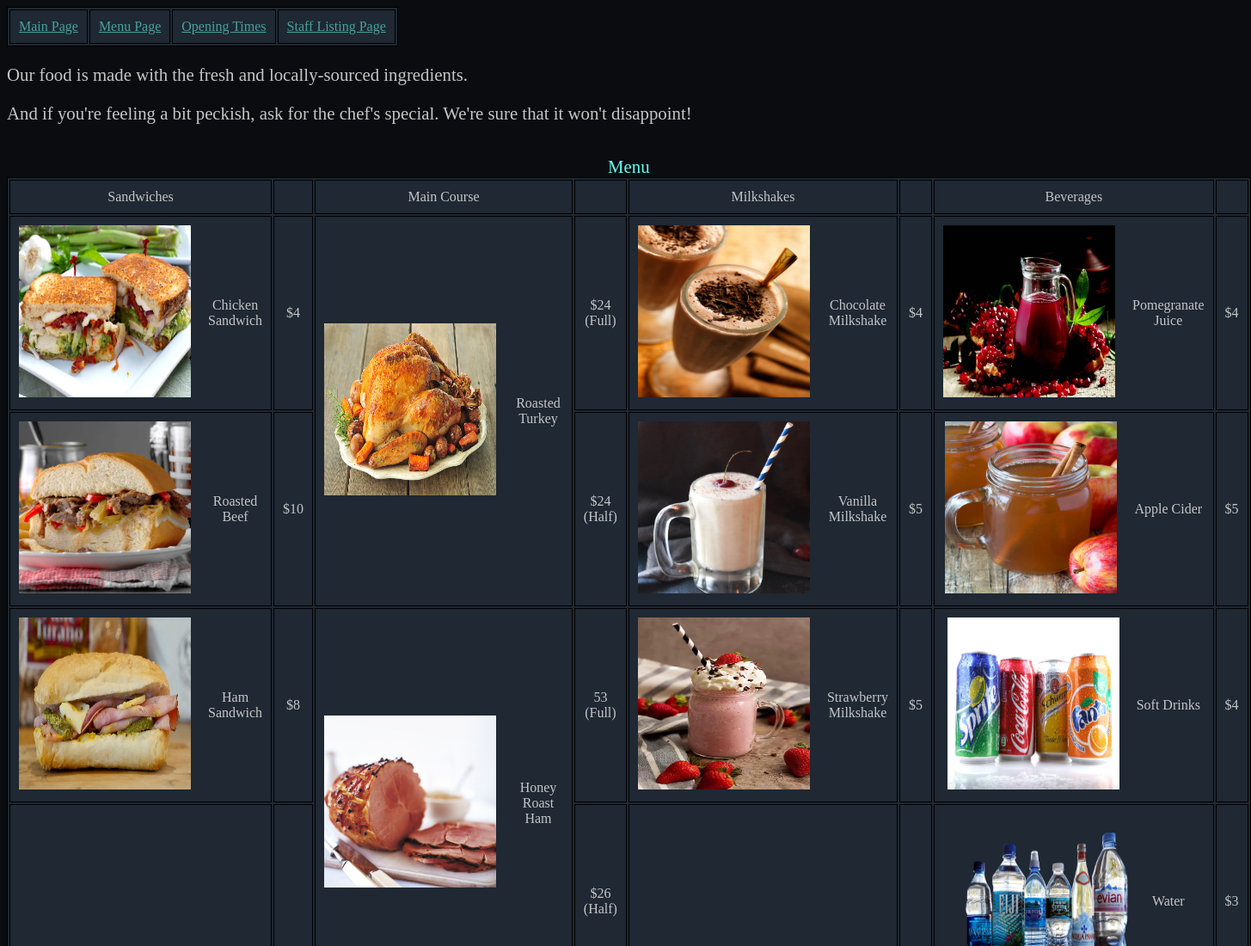
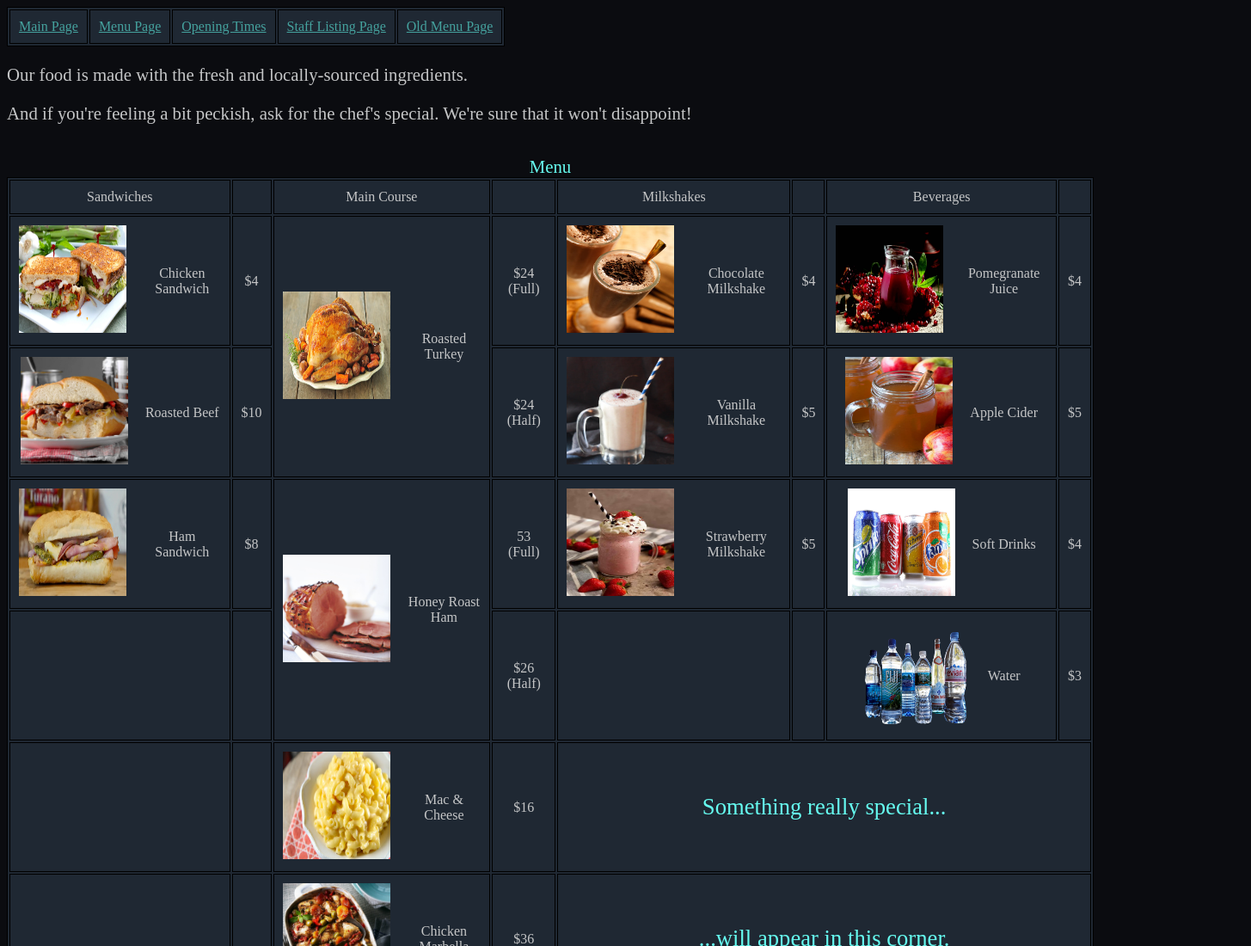
Before and after one commit to Creature121/RestaurantWebsite, a plain HTML site: page Menu.html in a window 1280 px wide. Shown: the top 1100 px of the page at 86% size, 1455 px wide, since content can reach past the window. Drawn offline with Linux system fonts and the light colour scheme.

Commit message:
Modified "design.css": Altered contents so that it won't conflict with the other files used in "menu.xsl".
Modified "Main.html":
Added "menu.xml", and shifted "Menu.html".
Corrected a typo.

Modified "Menu.html":
Added "menu.xml", and shifted "Menu.html".
Changes due to refactoring of "design.css".

Modified "menu.xml":
Altered link to "menu.dtd"; don't think it changed anything.

Modified "menu.xsl":
Removed all that was in the <style> tag, and placed it in a "menu.css".
Linked the "design.css".
Linked the "menu.css".

Modified "StaffListing.html":
Added "menu.xml", and shifted "Menu.html".

Added "menu.css":
Took what was in the <style> tag of "menu.xsl", and put it in this file.

```diff
--- a/Menu.html
+++ b/Menu.html
@@ -22,9 +22,10 @@
 		<table style="font-size:100%">
 			<tr>
 				<td><a href="Main.html">Main Page</a></td>
-				<td><a href="Menu.html">Menu Page</a></td>
+				<td><a href="menu/menu.xml">Menu Page</a></td>
 				<td><a href="Main.html#OpeningTimes">Opening Times</a></td>
 				<td><a href="StaffListing.html">Staff Listing Page</a></td>
+        <td><a href="Menu.html">Old Menu Page</a></td>
 			</tr>
 		</table>
 
@@ -48,7 +49,7 @@
 			<tr>
         <!-- Chicken Sandwich Picture and Name -->
 				<td>
-					<div class="container">
+					<div class="box">
 						<div class="image">
 							<img src="img/ChickSand.webp" alt="Chicken Sandwich Picture">
 						</div>
@@ -61,7 +62,7 @@
 				<td>$4</td>
         <!-- Roasted Turkey Picture and Name -->
 				<td rowspan=2>
-					<div class="container">
+					<div class="box">
 						<div class="image">
 							<img src="img/RoastedTurkey.webp" alt="Roasted Turkey Picture">
 						</div>
@@ -74,7 +75,7 @@
 				<td>$24 (Full)</td>
         <!-- Chocolate Milkshake Picture and Name -->
 				<td>
-					<div class="container">
+					<div class="box">
 						<div class="image">
 							<img src="img/ChocMilk.webp" alt="Chocolate Milkshake Picture">
 						</div>
@@ -87,7 +88,7 @@
 				<td>$4</td>
         <!-- Pomegranate Juice Picture and Name -->
 				<td>
-					<div class="container">
+					<div class="box">
 						<div class="image">
 							<img src="img/PomJuice.webp" alt="Pomegranate Juice Picture">
 						</div>
@@ -102,7 +103,7 @@
 			<tr>
         <!-- Roasted Beef Picture and Name -->
 				<td>
-					<div class="container">
+					<div class="box">
 						<div class="image">
 							<img src="img/RoastBeef.webp" alt="Roasted Beef Sandwich Picture">
 						</div>
@@ -117,7 +118,7 @@
 				<td>$24 (Half)</td>
         <!-- Vanilla Milkshake Picture and Name -->
 				<td>
-					<div class="container">
+					<div class="box">
 						<div class="image">
 							<img src="img/VanMilk.webp" alt="Vanilla Milkshake Picture">
 						</div>
@@ -130,7 +131,7 @@
 				<td>$5</td>
         <!-- Apple Cider Picture and Name -->
 				<td>
-					<div class="container">
+					<div class="box">
 						<div class="image">
 							<img src="img/AppCId.webp" alt="Apple Cider Picture">
 						</div>
@@ -145,7 +146,7 @@
 			<tr>
         <!-- Ham Sandwich Picture and Name -->
 				<td>
-					<div class="container">
+					<div class="box">
 						<div class="image">
 							<img src="img/HamSand.webp" alt="Ham Sandwich Picture">
 						</div>
@@ -158,7 +159,7 @@
 				<td>$8</td>
         <!-- Honey Roast Ham Picture and Name -->
 				<td rowspan=2>
-					<div class="container">
+					<div class="box">
 						<div class="image">
 							<img src="img/HoneyRoastHam.jpg" alt="Honey Roast Ham Picture">
 						</div>
@@ -171,7 +172,7 @@
 				<td>53 (Full)</td>
         <!-- Strawberry Milkshake Picture and Name -->
 				<td>
-					<div class="container">
+					<div class="box">
 						<div class="image">
 							<img src="img/StrawMilk.webp" alt="Strawberry Milkshake Picture">
 						</div>
@@ -184,7 +185,7 @@
 				<td>$5</td>
         <!-- Soft Drinks Picture and Name -->
 				<td>
-					<div class="container">
+					<div class="box">
 						<div class="image">
 							<img src="img/Soft.webp" alt="Soft Drink Picture">
 						</div>
@@ -205,7 +206,7 @@
 				<td></td>
         <!-- Water Picture and Name -->
 				<td>
-					<div class="container">
+					<div class="box">
 						<div class="image">
 							<img src="img/Water.webp" alt="Water Picture">
 						</div>
@@ -221,7 +222,7 @@
 				<td></td>
         <!-- Mac and Cheese Picture and Name -->
 				<td>
-					<div class="container">
+					<div class="box">
 						<div class="image">
 							<img src="img/MacCheese.webp" alt="Mac & Cheese Picture">
 						</div>
@@ -239,7 +240,7 @@
 				<td></td>
         <!-- Chicken Marbella Picture and Name -->
 				<td>
-					<div class="container">
+					<div class="box">
 						<div class="image">
 							<img src="img/ChickMarb.webp" alt="Chicken Marbella Picture">
 						</div>
--- a/css/design.css
+++ b/css/design.css
@@ -1,7 +1,7 @@
 body {
 	background-color : #0B0C10;
 }
-h1, caption {
+h1, h2, caption {
 	color : #66FCF1;
 }
 p, td {
@@ -23,14 +23,14 @@ a{
   margin-right: auto;
   width: 50%;
 }
-.container {
+.box {
         display: flex;
         align-items: center;
         justify-content: center
 }
 img {
-	height: 200px;
-	width: 200px;
+	height: 125px;
+	width: 125px;
 }
 .image {
 	flex-basis: 40%;
--- a/menu/menu.xml
+++ b/menu/menu.xml
@@ -1,6 +1,6 @@
 <?xml version="1.0"?>
 <?xml-stylesheet type="text/xsl" href="menu.xsl" ?>
-<!DOCTYPE Menu SYSTEM "menu.dtd">
+<!DOCTYPE Menu PUBLIC '-//W3C//DTD HTML//EN' 'menu.dtd'>
 <Menu>
   <!-- Chicken Sandwich -->
   <MenuItem category="Sandwiches">
```
Also changed, not shown: Main.html (+3 -2 lines), StaffListing.html (+2 -1 lines), css/menu.css (added, +69 -0 lines), 1 other file.
